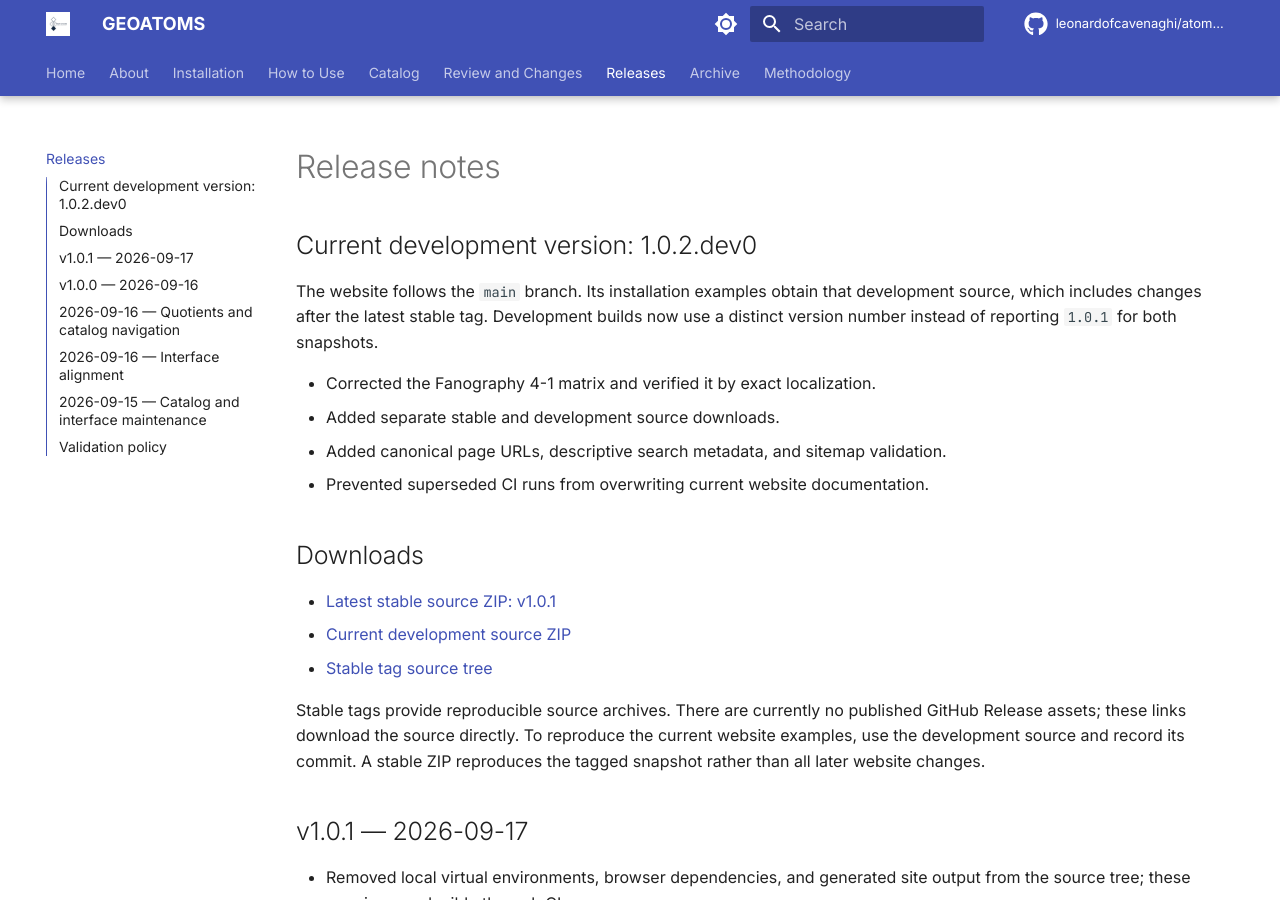
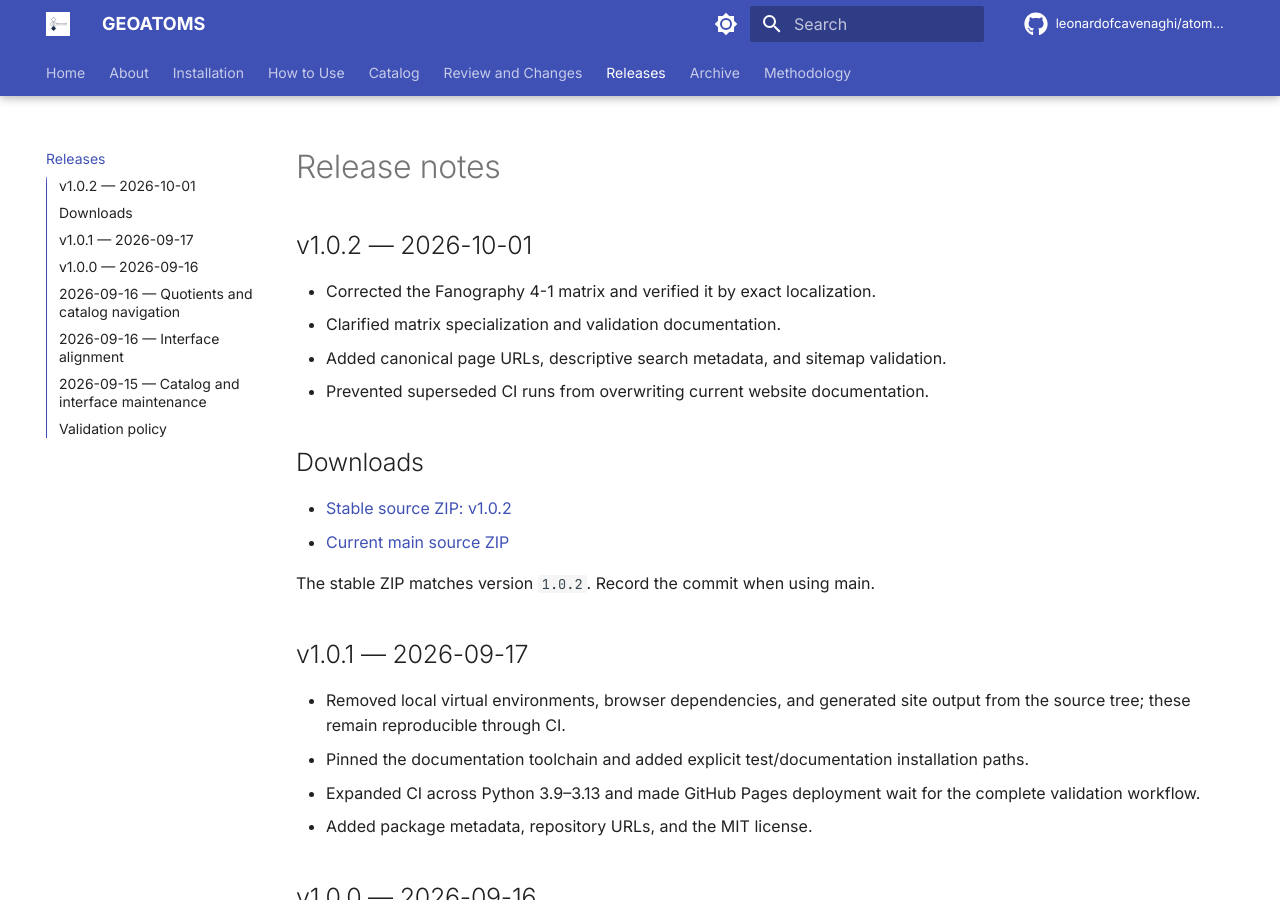
Before and after one commit to leonardofcavenaghi/atomicdecompositions, an MkDocs documentation site: the page built from docs/releases.md, in a window 1280 px wide and 900 px high. Built offline with MkDocs 1.6.1 and Material for MkDocs 9.7.7, drawn with Linux system fonts in a browser that asks for light colours; comment, search, counter and statistics services are not loaded.

Commit message:
Clarify public computation documentation and publish 1.0.2

```diff
--- a/docs/releases.md
+++ b/docs/releases.md
@@ -1,28 +1,18 @@
 # Release notes
 
-## Current development version: 1.0.2.dev0
-
-The website follows the `main` branch. Its installation examples obtain that
-development source, which includes changes after the latest stable tag.
-Development builds now use a distinct version number instead of reporting
-`1.0.1` for both snapshots.
+## v1.0.2 — 2026-10-01
 
 - Corrected the Fanography 4-1 matrix and verified it by exact localization.
-- Added separate stable and development source downloads.
+- Clarified matrix specialization and validation documentation.
 - Added canonical page URLs, descriptive search metadata, and sitemap validation.
 - Prevented superseded CI runs from overwriting current website documentation.
 
 ## Downloads
 
-- [Latest stable source ZIP: v1.0.1](https://github.com/leonardofcavenaghi/atomicdecompositions/archive/refs/tags/v1.0.1.zip)
-- [Current development source ZIP](https://github.com/leonardofcavenaghi/atomicdecompositions/archive/refs/heads/main.zip)
-- [Stable tag source tree](https://github.com/leonardofcavenaghi/atomicdecompositions/tree/v1.0.1)
+- [Stable source ZIP: v1.0.2](https://github.com/leonardofcavenaghi/atomicdecompositions/archive/refs/tags/v1.0.2.zip)
+- [Current main source ZIP](https://github.com/leonardofcavenaghi/atomicdecompositions/archive/refs/heads/main.zip)
 
-Stable tags provide reproducible source archives. There are currently no
-published GitHub Release assets; these links download the source directly.
-To reproduce the current website examples, use the development source and
-record its commit. A stable ZIP reproduces the tagged snapshot rather than
-all later website changes.
+The stable ZIP matches version `1.0.2`. Record the commit when using main.
 
 ## v1.0.1 — 2026-09-17
 
--- a/generate_catalog_fast.py
+++ b/generate_catalog_fast.py
@@ -175,7 +175,7 @@ Welcome to the automated catalog. Below you will find geometric and quantum prop
 - **Fano Index**: The greatest integer $I_X$ dividing the anticanonical class $-K_X$. It dictates the powers of the Novikov parameters in quantum multiplication.
 - **Basis Rank**: The number of dimensions in the projected flag-ambient cohomology ring $H_{amb}^*(X)$. This equals the size of the square quantum multiplication matrix.
 - **Quantum Matrix ($y=1$)**: The small quantum multiplication matrix $c_1(TX)\star$ projected onto the flag-ambient cohomology ring, evaluated at Novikov parameters $y=1$.
-- **Eigenvalues**: The eigenvalues of the small quantum multiplication matrix $c_1(TX)\star$ evaluated at $y=1$, along with their algebraic multiplicities. These values govern the spectrum of the quantum connection.
+- **Eigenvalues**: The eigenvalues of the small quantum multiplication matrix $c_1(TX)\star$ evaluated at $y=1$, along with their algebraic multiplicities. These are ordinary matrix eigenvalues at the stated specialization.
 - **Hodge Diamond**: The geometric $h^{p,q}$ Hodge numbers of the space.
 
 ***
--- a/pyproject.toml
+++ b/pyproject.toml
@@ -4,7 +4,7 @@ build-backend = "setuptools.build_meta"
 
 [project]
 name = "gwflags"
-version = "1.0.2.dev0"
+version = "1.0.2"
 description = "Quantum cohomology computations for flag varieties"
 readme = "README.md"
 license = {file = "LICENSE"}
--- a/update_generator.py
+++ b/update_generator.py
@@ -19,7 +19,7 @@ Welcome to the automated catalog. Below you will find geometric and quantum prop
 - **Dimension**: The complex dimension of the resulting geometric space $X$. Computed by subtracting the rank of the intersecting bundle from the dimension of the ambient space.
 - **Fano Index**: The greatest integer $I_X$ dividing the anticanonical class $-K_X$. It dictates the powers of the Novikov parameters in quantum multiplication.
 - **Basis Rank**: The number of dimensions in the projected flag-ambient cohomology ring $H_{amb}^*(X)$. This equals the size of the square quantum multiplication matrix.
-- **Eigenvalues**: The eigenvalues of the small quantum multiplication matrix $c_1(TX)\\\\star$ evaluated at $y=1$, along with their algebraic multiplicities. These values govern the spectrum of the quantum connection.
+- **Eigenvalues**: The eigenvalues of the small quantum multiplication matrix $c_1(TX)\\\\star$ evaluated at $y=1$, along with their algebraic multiplicities. These are ordinary matrix eigenvalues at the stated specialization.
 - **Hodge Diamond**: The geometric $h^{p,q}$ Hodge numbers of the space.
 
 ***
--- a/update_popups.py
+++ b/update_popups.py
@@ -45,7 +45,7 @@ new_card_str = r'''card = f"""??? example "Case #{idx+1}: {label}"
         <details>
           <summary><strong>Eigenvalues:</strong> {", ".join(eigen_strs)}</summary>
           <div style="padding: 5px 10px; margin-top: 5px; background-color: rgba(0,0,0,0.05); border-left: 3px solid #007bff;">
-            The eigenvalues of the small quantum multiplication matrix $c_1(TX)\\star$ evaluated at $y=1$, along with their algebraic multiplicities. These values govern the spectrum of the quantum connection.
+            The eigenvalues of the small quantum multiplication matrix $c_1(TX)\\star$ evaluated at $y=1$, along with their algebraic multiplicities. These are ordinary matrix eigenvalues at the stated specialization.
           </div>
         </details>
       </li>
```
Also changed, not shown: GEMINI.md (added, +34 -0 lines), README.md (+3 -4 lines), docs/about.md (+1 -1 lines), docs/change-log.md (+4 -11 lines), docs/index.md (+3 -3 lines), docs/installation.md (+4 -4 lines), docs/methodology.md (added, +91 -0 lines), old_catalog.md (+1 -1 lines), 3 other files.
